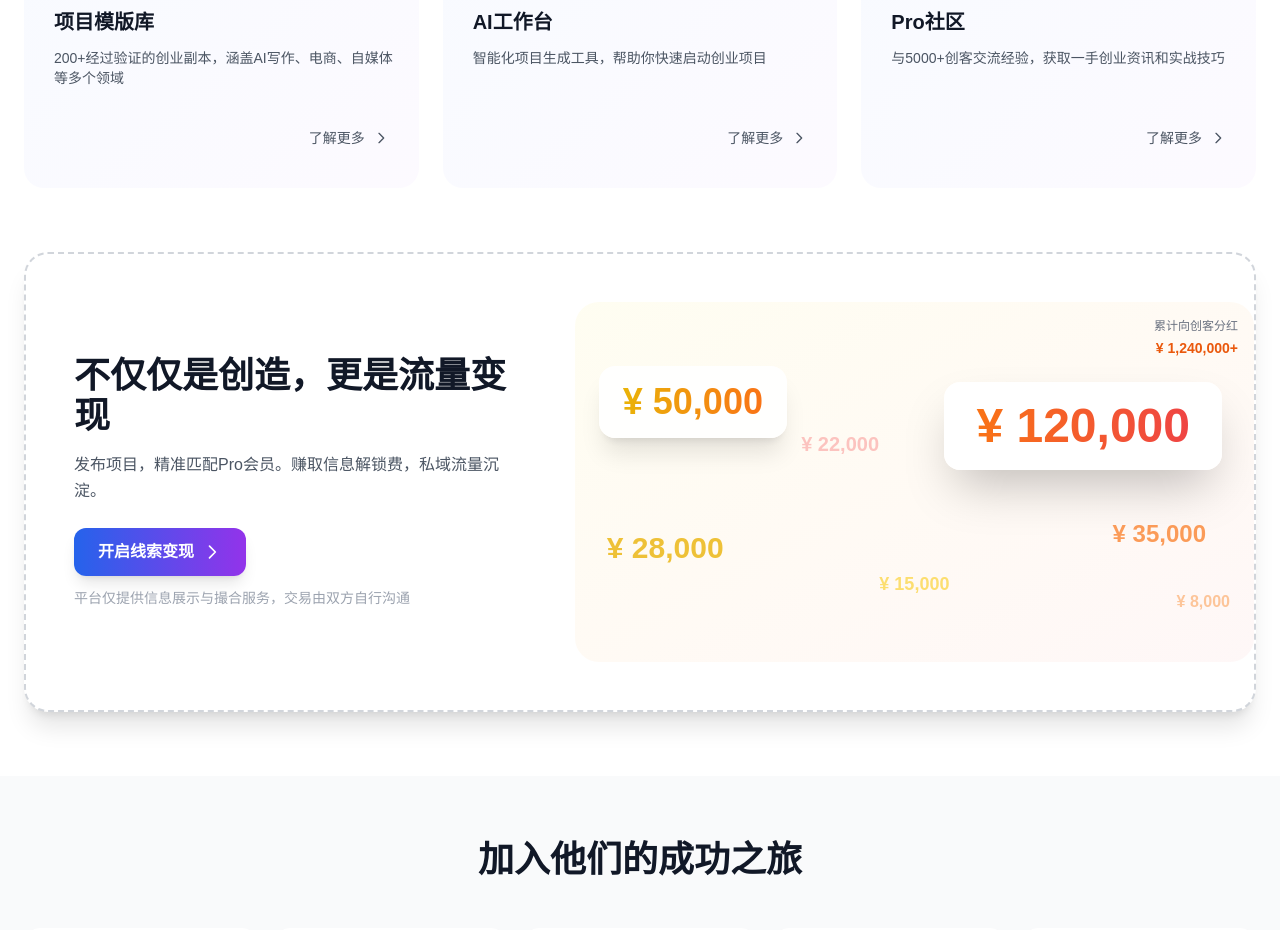
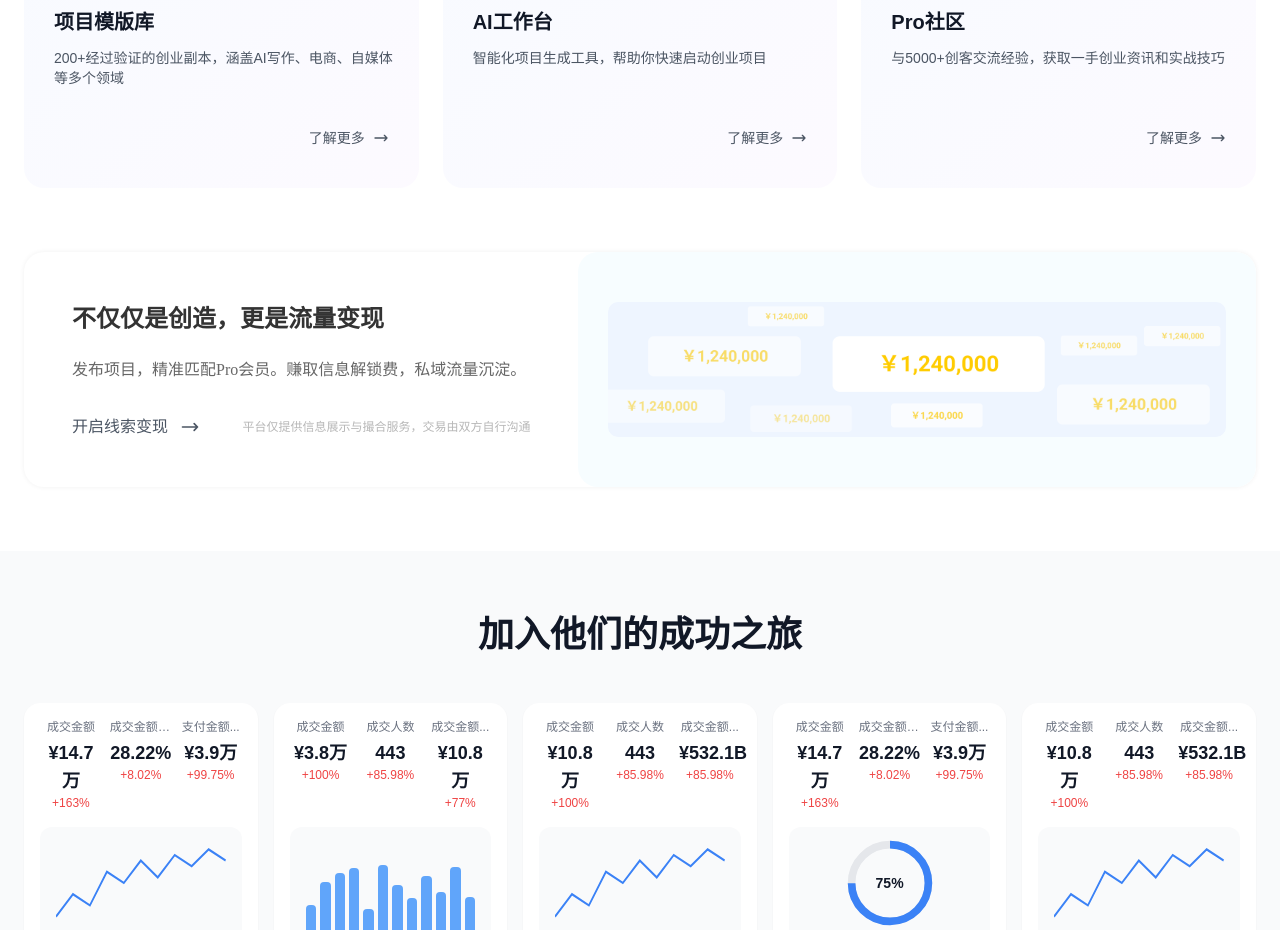
Before and after one commit to pikecode/aisalaryengine, a Vue app: page / in a window 1280 px wide. Shown: the part 2609-3539 px from the top of the page. Built offline with nearby package versions, Linux system fonts and the light colour scheme.

Commit message:
feat: 优化推广卡片样式和布局

```diff
--- a/src/components/home/PillarCard.vue
+++ b/src/components/home/PillarCard.vue
@@ -22,7 +22,7 @@
     >
       <span>了解更多</span>
       <svg class="w-3.5 md:w-4 h-3.5 md:h-4" fill="none" stroke="currentColor" viewBox="0 0 24 24">
-        <path stroke-linecap="round" stroke-linejoin="round" stroke-width="2" d="M9 5l7 7-7 7" />
+        <path stroke-linecap="round" stroke-linejoin="round" stroke-width="2" d="M17 8l4 4m0 0l-4 4m4-4H3" />
       </svg>
     </a>
   </div>
--- a/src/components/home/ValuePillarsH5.vue
+++ b/src/components/home/ValuePillarsH5.vue
@@ -26,70 +26,33 @@
       </div>
 
       <!-- Promo Section -->
-      <div class="bg-white border-2 border-dashed border-gray-300 rounded-2xl shadow-xl p-6 overflow-hidden">
-        <div class="space-y-6">
+      <div class="bg-white rounded-[20px] p-6 overflow-hidden" style="box-shadow: 0px 0px 5px 0px rgba(0,0,0,0.06);">
 
         <!-- Text Content -->
-          <div class="relative z-10">
-            <h2 class="text-2xl font-bold text-gray-900 mb-3">
+        <div class="mb-4">
+          <h2 class="text-[14px] font-bold text-[#333333] mb-3" style="font-family: PingFang SC, PingFang SC;">
             不仅仅是创造，更是流量变现
           </h2>
-            <p class="text-sm text-gray-600 mb-4 leading-relaxed">
-              发布项目，精准匹配Pro会员。赚取信息解锁费，私域流量沉淀。
+          <p class="text-[12px] font-medium leading-[18px] mb-4" style="font-family: PingFang SC, PingFang SC; color: rgba(0,0,0,0.6);">
+            发布项目，精准匹配Pro会员。赚取信息解锁费，私域流量沉淀。<span class="text-[10px] font-normal leading-[12px]" style="font-family: PingFang SC, PingFang SC; color: rgba(153,153,153,0.7);">平台仅提供信息展示与撮合服务，交易由双方自行沟通</span>
           </p>
-            <button class="inline-flex items-center gap-2 px-6 py-3 bg-gradient-to-r from-blue-600 to-purple-600 text-white text-sm font-semibold rounded-xl hover:from-blue-700 hover:to-purple-700 transition-all shadow-lg hover:shadow-xl">
-              <span>开启线索变现</span>
+          <div class="flex items-center justify-end gap-2 text-[#333333]">
+            <span class="text-[10px] font-medium leading-[10px]" style="font-family: PingFang SC, PingFang SC;">开启线索变现</span>
             <svg class="w-4 h-4" fill="none" stroke="currentColor" viewBox="0 0 24 24">
-                <path stroke-linecap="round" stroke-linejoin="round" stroke-width="2" d="M9 5l7 7-7 7" />
+              <path stroke-linecap="round" stroke-linejoin="round" stroke-width="2" d="M17 8l4 4m0 0l-4 4m4-4H3" />
             </svg>
-            </button>
-            <p class="text-xs text-gray-400 mt-3">
-              平台仅提供信息展示与撮合服务，交易由双方自行沟通
-            </p>
-          </div>
-
-          <!-- Amount Visualization -->
-          <div class="relative rounded-2xl p-6 min-h-[280px] overflow-hidden">
-            <!-- Background gradient -->
-            <div class="absolute inset-0 bg-gradient-to-br from-yellow-50 via-orange-50 to-red-50 opacity-60"></div>
-
-            <!-- Top label -->
-            <div class="absolute top-4 right-4 text-right z-10">
-              <div class="text-xs text-gray-500 mb-1">累计向创客分红</div>
-              <div class="text-sm font-bold text-orange-600">¥ 1,240,000+</div>
-            </div>
-
-            <!-- Floating amounts -->
-            <div class="absolute top-16 left-6 bg-white/90 backdrop-blur-sm rounded-2xl px-6 py-4 shadow-xl transform hover:scale-105 transition-transform">
-              <div class="text-3xl font-bold bg-gradient-to-r from-yellow-500 to-orange-500 bg-clip-text text-transparent">¥ 50,000</div>
-            </div>
-
-            <div class="absolute top-20 right-8 bg-white/95 backdrop-blur-sm rounded-2xl px-8 py-5 shadow-2xl transform hover:scale-105 transition-transform">
-              <div class="text-4xl font-bold bg-gradient-to-r from-orange-500 to-red-500 bg-clip-text text-transparent">¥ 120,000</div>
-            </div>
-
-            <div class="absolute bottom-24 left-8 text-2xl font-bold text-yellow-500/80">
-              ¥ 28,000
-            </div>
-
-            <div class="absolute bottom-28 right-12 text-xl font-bold text-orange-500/70">
-              ¥ 35,000
-            </div>
-
-            <div class="absolute bottom-16 left-1/2 -translate-x-1/2 text-lg font-semibold text-yellow-400/60">
-              ¥ 15,000
-            </div>
-
-            <div class="absolute bottom-12 right-6 text-base font-semibold text-orange-400/50">
-              ¥ 8,000
-            </div>
-
-            <div class="absolute top-32 left-1/3 text-xl font-bold text-red-400/40">
-              ¥ 22,000
           </div>
         </div>
 
+        <!-- Image -->
+        <div class="relative rounded-[10px] overflow-hidden bg-[#F7FDFF] p-4">
+          <img
+            src="/images/promo-bg.png"
+            alt="累计向创客分红"
+            class="w-full h-auto object-contain"
+          />
         </div>
+
       </div>
 
     </div>
--- a/src/components/home/ValuePillarsPC.vue
+++ b/src/components/home/ValuePillarsPC.vue
@@ -20,70 +20,37 @@
       </div>
 
       <!-- Promo Section -->
-      <div class="bg-white border-2 border-dashed border-gray-300 rounded-3xl shadow-xl p-12 overflow-hidden">
-        <div class="grid grid-cols-[40%_60%] gap-12 items-center">
+      <div class="bg-white rounded-[20px] overflow-hidden cursor-pointer transition-all duration-300 hover:shadow-lg" style="box-shadow: 0px 0px 5px 0px rgba(0,0,0,0.06);">
+        <div class="grid grid-cols-[45%_55%] items-center">
 
           <!-- Left: Text Content -->
-          <div class="relative z-10">
-            <h2 class="text-4xl font-bold text-gray-900 mb-4">
+          <div class="p-12">
+            <h2 class="text-[24px] font-bold text-[#333333] mb-4" style="font-family: PingFang SC, PingFang SC;">
               不仅仅是创造，更是流量变现
             </h2>
-            <p class="text-base text-gray-600 mb-6 leading-relaxed">
+            <p class="text-[16px] font-medium leading-[30px] mb-[30px]" style="font-family: PingFang SC, PingFang SC; color: rgba(0,0,0,0.6);">
               发布项目，精准匹配Pro会员。赚取信息解锁费，私域流量沉淀。
             </p>
-            <button class="inline-flex items-center gap-2 px-6 py-3 bg-gradient-to-r from-blue-600 to-purple-600 text-white text-base font-semibold rounded-xl hover:from-blue-700 hover:to-purple-700 transition-all shadow-lg hover:shadow-xl">
-              <span>开启线索变现</span>
-              <svg class="w-5 h-5" fill="none" stroke="currentColor" viewBox="0 0 24 24">
-                <path stroke-linecap="round" stroke-linejoin="round" stroke-width="2" d="M9 5l7 7-7 7" />
-              </svg>
-            </button>
-            <p class="text-sm text-gray-400 mt-3">
-              平台仅提供信息展示与撮合服务，交易由双方自行沟通
-            </p>
+            <div class="flex items-center justify-between">
+              <div class="flex items-center gap-3 text-gray-600">
+                <span class="text-base">开启线索变现</span>
+                <svg class="w-5 h-5" fill="none" stroke="currentColor" viewBox="0 0 24 24">
+                  <path stroke-linecap="round" stroke-linejoin="round" stroke-width="2" d="M17 8l4 4m0 0l-4 4m4-4H3" />
+                </svg>
+              </div>
+              <p class="text-[12px] font-normal leading-[24px]" style="font-family: Roboto, Roboto; color: rgba(153,153,153,0.7);">
+                平台仅提供信息展示与撮合服务，交易由双方自行沟通
+              </p>
+            </div>
           </div>
 
-          <!-- Right: Amount Visualization -->
-          <div class="relative rounded-3xl p-8 min-h-[360px] overflow-hidden">
-            <!-- Background gradient -->
-            <div class="absolute inset-0 bg-gradient-to-br from-yellow-50 via-orange-50 to-red-50 opacity-60"></div>
-
-            <!-- Top label -->
-            <div class="absolute top-4 right-4 text-right z-10">
-              <div class="text-xs text-gray-500 mb-1">累计向创客分红</div>
-              <div class="text-sm font-bold text-orange-600">¥ 1,240,000+</div>
-            </div>
-
-            <!-- Floating amounts with different sizes and positions -->
-            <!-- Large prominent amounts -->
-            <div class="absolute top-16 left-6 bg-white/90 backdrop-blur-sm rounded-2xl px-6 py-4 shadow-xl transform hover:scale-105 transition-transform">
-              <div class="text-4xl font-bold bg-gradient-to-r from-yellow-500 to-orange-500 bg-clip-text text-transparent">¥ 50,000</div>
-            </div>
-
-            <div class="absolute top-20 right-8 bg-white/95 backdrop-blur-sm rounded-2xl px-8 py-5 shadow-2xl transform hover:scale-105 transition-transform">
-              <div class="text-5xl font-bold bg-gradient-to-r from-orange-500 to-red-500 bg-clip-text text-transparent">¥ 120,000</div>
-            </div>
-
-            <!-- Medium amounts -->
-            <div class="absolute bottom-24 left-8 text-3xl font-bold text-yellow-500/80">
-              ¥ 28,000
-            </div>
-
-            <div class="absolute bottom-28 right-12 text-2xl font-bold text-orange-500/70">
-              ¥ 35,000
-            </div>
-
-            <!-- Small amounts -->
-            <div class="absolute bottom-16 left-1/2 -translate-x-1/2 text-lg font-semibold text-yellow-400/60">
-              ¥ 15,000
-            </div>
-
-            <div class="absolute bottom-12 right-6 text-base font-semibold text-orange-400/50">
-              ¥ 8,000
-            </div>
-
-            <div class="absolute top-32 left-1/3 text-xl font-bold text-red-400/40">
-              ¥ 22,000
-            </div>
+          <!-- Right: Image -->
+          <div class="relative h-full bg-[#F7FDFF] rounded-[20px] flex items-center justify-center p-[30px]">
+            <img
+              src="/images/promo-bg.png"
+              alt="累计向创客分红"
+              class="max-w-full max-h-full object-contain bg-[#EEF5FF] rounded-[10px]"
+            />
           </div>
 
         </div>
```
Also changed, not shown: public/images/promo-bg.png (added). Lines whose indentation alone changed are shown as unchanged.
